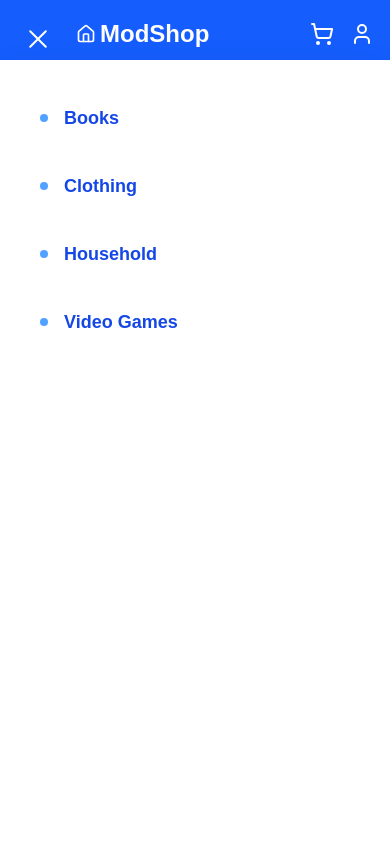
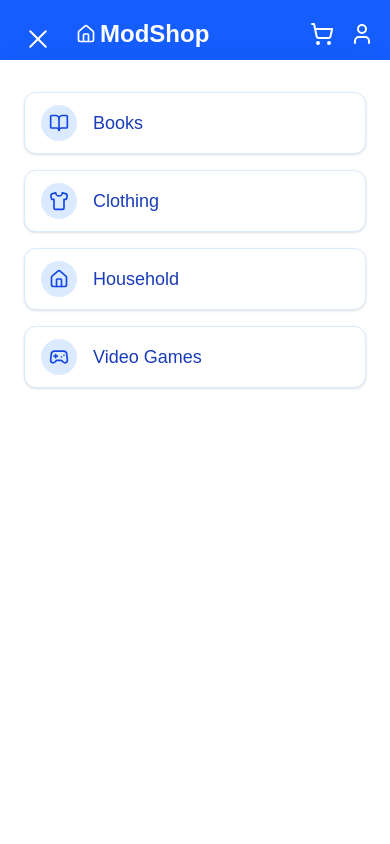
Before and after one commit to alemoraru/modshop, a Next.js app: page / in a window 390 px wide. Both pictures are taken after a click on the button "Open categories menu". Shown: the top 844 px of the page. Built offline with nearby package versions, Linux system fonts and the light colour scheme; a web font is replaced by a local one.

Commit message:
Improve menu link items for mobile navbar

```diff
--- a/src/components/Navbar.tsx
+++ b/src/components/Navbar.tsx
@@ -1,7 +1,7 @@
 "use client";
 
 import Link from "next/link";
-import {ShoppingCart, User, Home, Search} from "lucide-react";
+import {ShoppingCart, User, Home, Search, BookOpen, Shirt, HomeIcon, Gamepad2} from "lucide-react";
 import {useCart} from "@/context/CartContext";
 import {useRouter} from "next/navigation";
 import React, {useState, useEffect} from "react";
@@ -130,25 +130,51 @@ export default function Navbar() {
                         className="absolute left-0 top-0 w-full h-[calc(100vh-60px)] bg-white shadow-2xl flex flex-col py-8 px-6 gap-4 transition-transform duration-300 animate-navbar-slide-down overflow-y-auto"
                         style={{zIndex: 51}}
                     >
-                        <Link href="/category/books"
-                              className="px-4 py-3 text-blue-700 font-semibold hover:bg-blue-100 hover:text-blue-900 rounded-lg transition-colors flex items-center gap-2 text-lg"
-                              onClick={() => setMenuOpen(false)}>
-                            <span className="inline-block w-2 h-2 rounded-full bg-blue-400 mr-2"/>Books
+                        <Link
+                            href="/category/books"
+                            onClick={() => setMenuOpen(false)}
+                            className="flex items-center gap-4 px-4 py-3 rounded-xl bg-white border border-blue-100 shadow-sm hover:bg-blue-50 transition duration-200 active:scale-[0.98]"
+                        >
+                            <span
+                                className="w-9 h-9 rounded-full bg-blue-100 text-blue-700 flex items-center justify-center">
+                                <BookOpen className="w-5 h-5"/>
+                            </span>
+                            <span className="text-lg font-medium text-blue-800">Books</span>
                         </Link>
-                        <Link href="/category/clothing"
-                              className="px-4 py-3 text-blue-700 font-semibold hover:bg-blue-100 hover:text-blue-900 rounded-lg transition-colors flex items-center gap-2 text-lg"
-                              onClick={() => setMenuOpen(false)}>
-                            <span className="inline-block w-2 h-2 rounded-full bg-blue-400 mr-2"/>Clothing
+                        <Link
+                            href="/category/clothing"
+                            onClick={() => setMenuOpen(false)}
+                            className="flex items-center gap-4 px-4 py-3 rounded-xl bg-white border border-blue-100 shadow-sm hover:bg-blue-50 transition duration-200 active:scale-[0.98]"
+                        >
+                            <span
+                                className="w-9 h-9 rounded-full bg-blue-100 text-blue-700 flex items-center justify-center">
+                                <Shirt className="w-5 h-5"/>
+                            </span>
+                            <span className="text-lg font-medium text-blue-800">Clothing</span>
                         </Link>
-                        <Link href="/category/household"
-                              className="px-4 py-3 text-blue-700 font-semibold hover:bg-blue-100 hover:text-blue-900 rounded-lg transition-colors flex items-center gap-2 text-lg"
-                              onClick={() => setMenuOpen(false)}>
-                            <span className="inline-block w-2 h-2 rounded-full bg-blue-400 mr-2"/>Household
+
+                        <Link
+                            href="/category/household"
+                            onClick={() => setMenuOpen(false)}
+                            className="flex items-center gap-4 px-4 py-3 rounded-xl bg-white border border-blue-100 shadow-sm hover:bg-blue-50 transition duration-200 active:scale-[0.98]"
+                        >
+                            <span
+                                className="w-9 h-9 rounded-full bg-blue-100 text-blue-700 flex items-center justify-center">
+                                <HomeIcon className="w-5 h-5"/>
+                            </span>
+                            <span className="text-lg font-medium text-blue-800">Household</span>
                         </Link>
-                        <Link href="/category/video-games"
-                              className="px-4 py-3 text-blue-700 font-semibold hover:bg-blue-100 hover:text-blue-900 rounded-lg transition-colors flex items-center gap-2 text-lg"
-                              onClick={() => setMenuOpen(false)}>
-                            <span className="inline-block w-2 h-2 rounded-full bg-blue-400 mr-2"/>Video Games
+
+                        <Link
+                            href="/category/video-games"
+                            onClick={() => setMenuOpen(false)}
+                            className="flex items-center gap-4 px-4 py-3 rounded-xl bg-white border border-blue-100 shadow-sm hover:bg-blue-50 transition duration-200 active:scale-[0.98]"
+                        >
+                            <span
+                                className="w-9 h-9 rounded-full bg-blue-100 text-blue-700 flex items-center justify-center">
+                                <Gamepad2 className="w-5 h-5"/>
+                            </span>
+                            <span className="text-lg font-medium text-blue-800">Video Games</span>
                         </Link>
                     </div>
                 </div>
```
